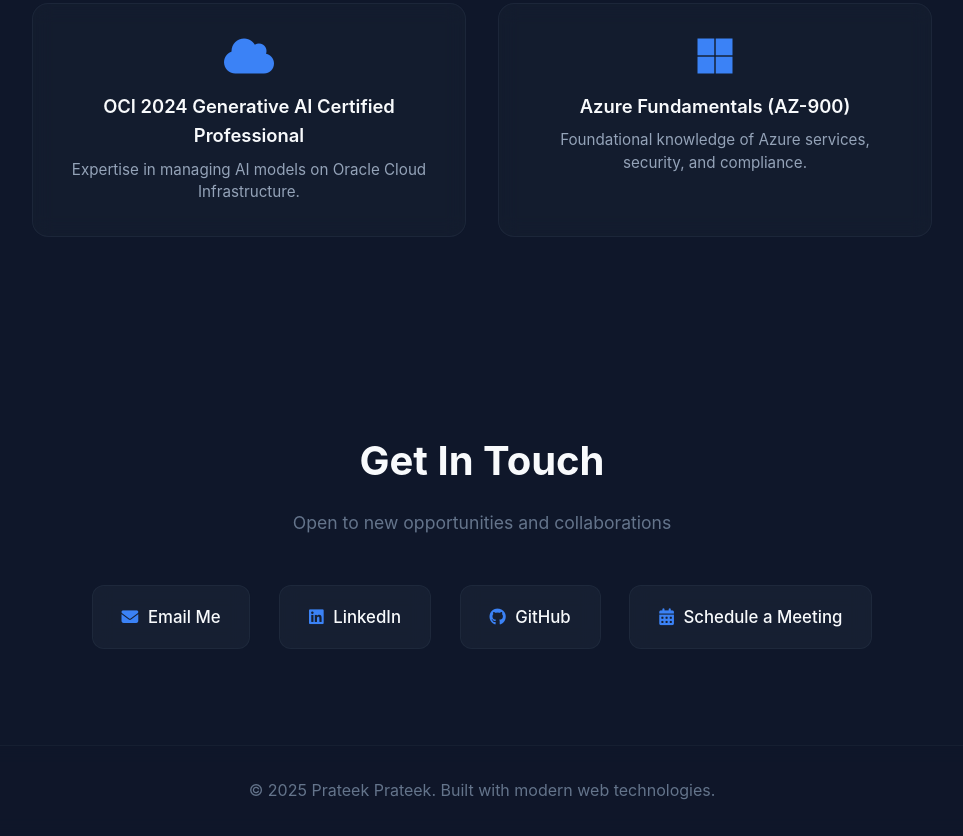
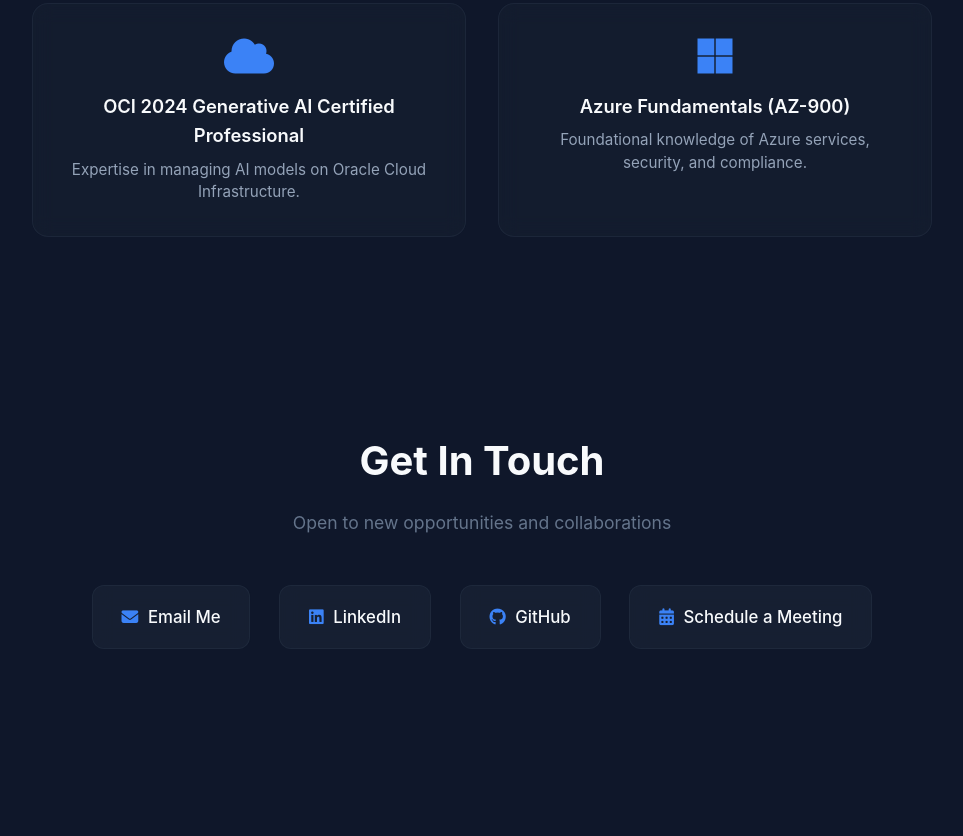
Before and after one commit to prateek2468/prateek2468.github.io, a plain HTML site: page index.html in a window 1280 px wide. Shown: the part 3752-4588 px from the top of the page, without its empty margins (158-1121 px from the left). After the commit the page ends 4497 px from the top, so only its background shows below. Drawn offline with Linux system fonts and the light colour scheme.

Commit message:
Update index.html

```diff
--- a/index.html
+++ b/index.html
@@ -498,12 +498,7 @@
         </div>
     </section>
 
-    <!-- FOOTER -->
-    <footer class="footer">
-        <div class="container">
-            <p>&copy; 2025 Prateek Prateek. Built with modern web technologies.</p>
-        </div>
-    </footer>
+
 
     <script>
         // Mobile menu toggle
```
